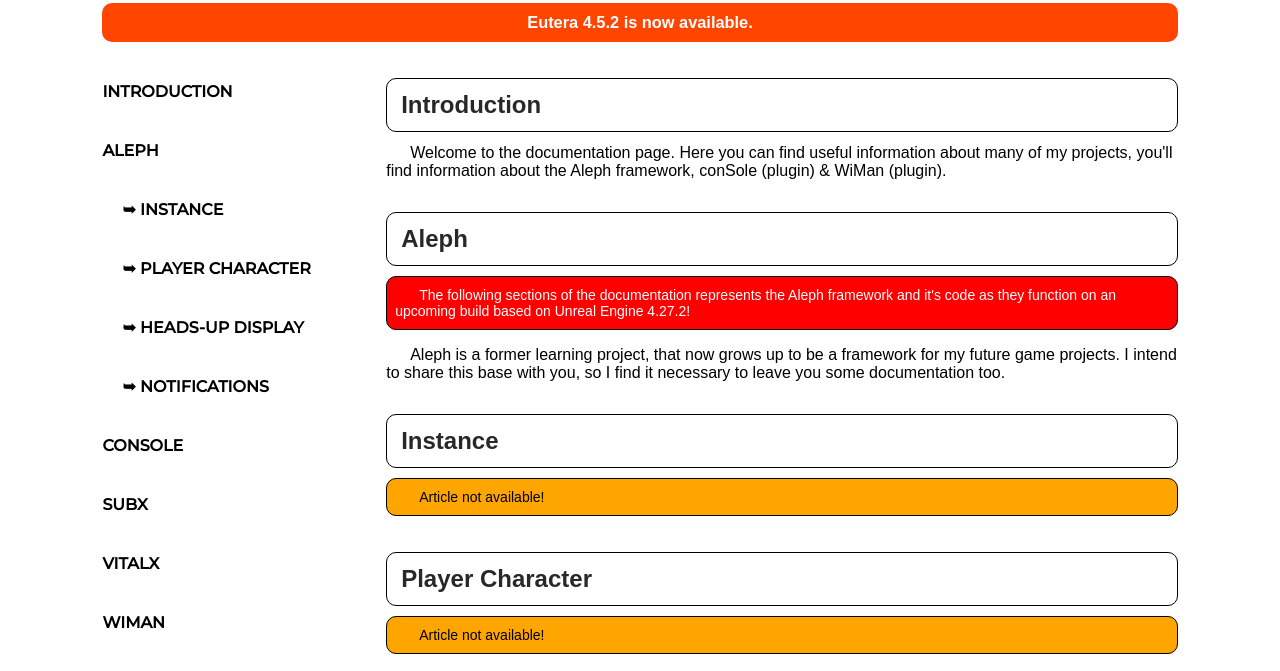
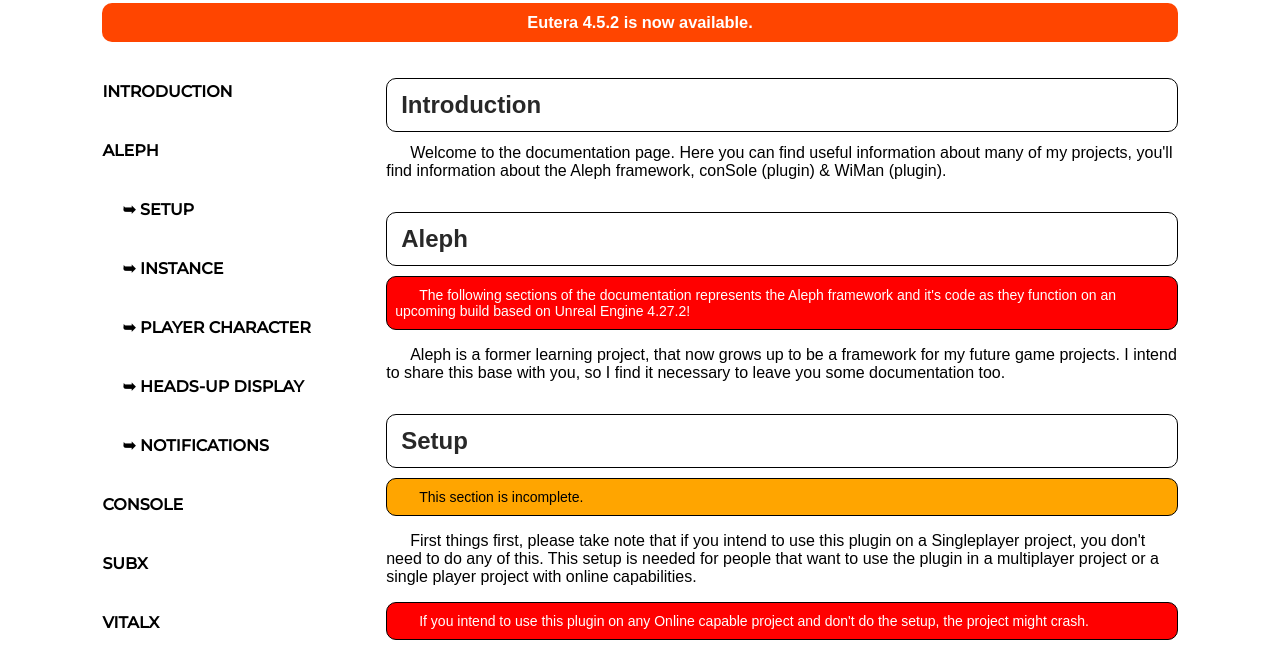
Before and after one commit to bruhitsmeray/revamp-docs, a plain HTML site: page index.html in a window 1280 px wide. Shown: the part 67-738 px from the top of the page. Drawn offline with Linux system fonts and the light colour scheme; a script that the page names is missing.

Commit message:
June 21th, 2022
- Update content

```diff
--- a/index.html
+++ b/index.html
@@ -35,6 +35,7 @@
                         <li><a href="#Intro">Introduction</a></li>
                         <li><a href="#Aleph">Aleph</a></li>
                         <ul class="side-sub-links">
+                            <li><a href="#Setup">➥ Setup</a></li>
                             <li><a href="#Instance">➥ Instance</a></li>
                             <li><a href="#Character">➥ Player Character</a></li>
                             <li><a href="#HUD">➥ Heads-Up Display</a></li>
@@ -68,6 +69,17 @@
                         <p>Aleph is a former learning project, that now grows up to be a framework for my future game projects.
                             I intend to share this base with you, so I find it necessary to leave you some documentation too.
                         </p>
+                    </article>
+                </section>
+                <section id="Setup">
+                    <h2>Setup</h2>
+                    <article>
+                        <p class="low-warning">This section is incomplete.</p>
+                        <p>
+                            First things first, please take note that if you intend to use this plugin on a Singleplayer project, you don't need to do any of this.
+                            This setup is needed for people that want to use the plugin in a multiplayer project or a single player project with online capabilities.
+                        </p>
+                        <p class="high-warning">If you intend to use this plugin on any Online capable project and don't do the setup, the project might crash.</p>
                     </article>
                 </section>
                 <section id="Instance">
```
Also changed, not shown: 1 other file.
